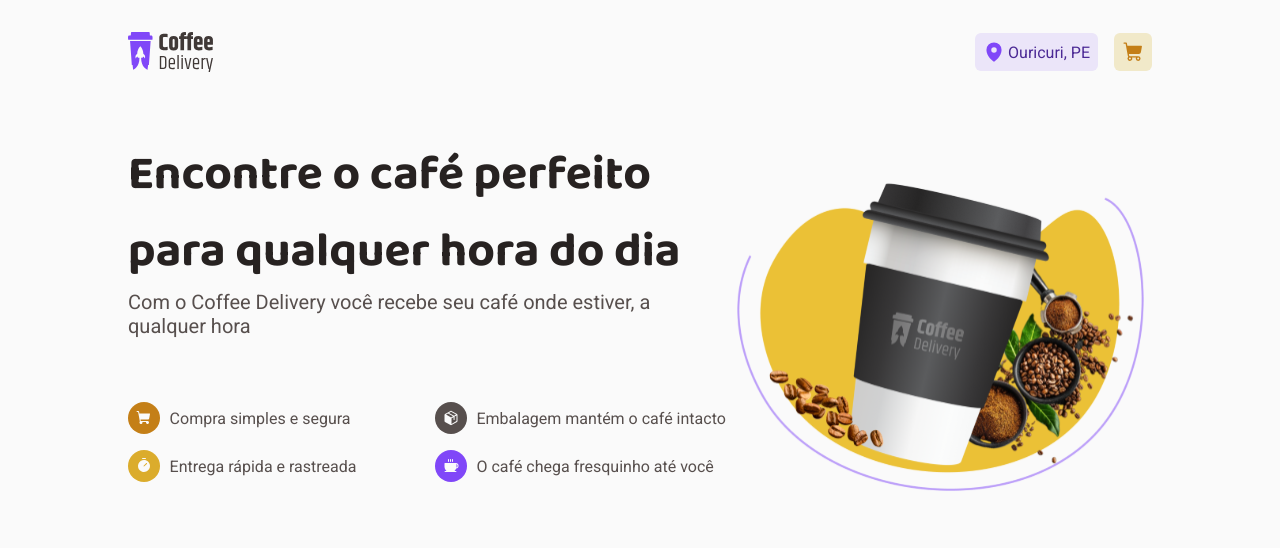
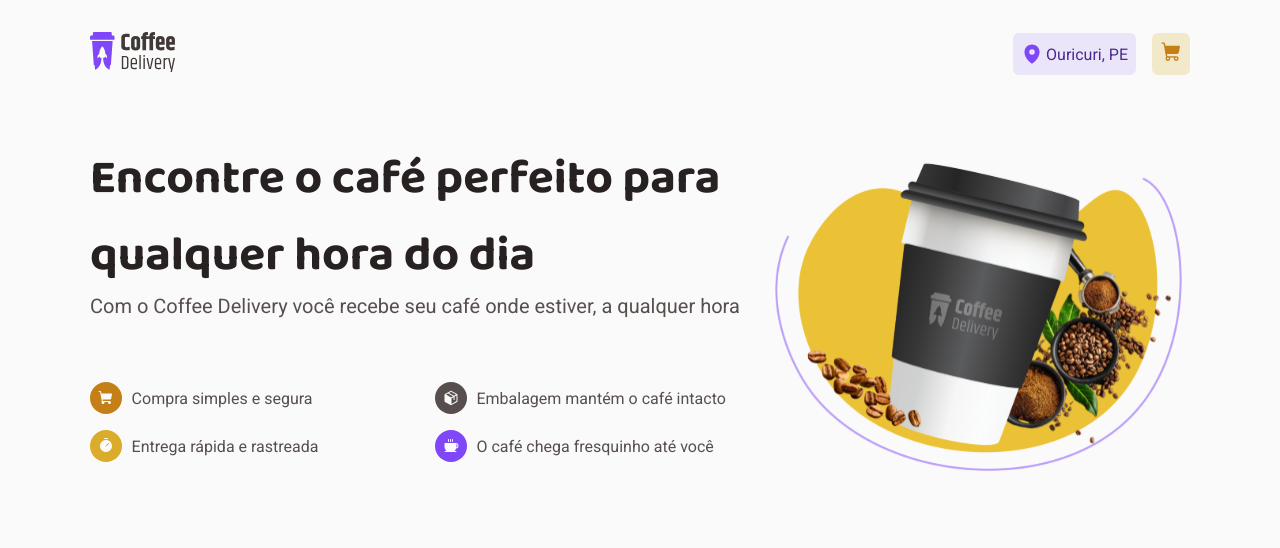
Before and after one commit to tiagosvieira10/coffe-delivery, a React (Vite) app: page / in a window 1280 px wide. Shown: the top 548 px of the page. Built offline with nearby package versions, Linux system fonts and the light colour scheme; the HTML template or start-up script is replaced by a standard one.

Commit message:
alteracoes gerais no projeto

```diff
--- a/src/components/Header/index.tsx
+++ b/src/components/Header/index.tsx
@@ -1,11 +1,23 @@
 import { MapPin, ShoppingCart  } from "@phosphor-icons/react";
 import { HeaderButton, HeaderCarrinho, HeaderContainer } from "./styles";
 import img from '../../assets/logo.svg'
+import { useState } from "react";
+import { Link } from "react-router-dom";
 
 export function Header() {
+  const [cartItemCount, setCarItemCount] = useState(0);
+
+  const incrementCarCount = () => {
+    setCarItemCount(cartItemCount + 1);
+  }
+
+  const countClass = cartItemCount === 0 ? "hidden" : "count";
+
   return (
     <HeaderContainer>
-      <img src={img} alt="" />
+      <Link to='/'>
+        <img src={img} alt="" />
+      </Link>
 
       <HeaderCarrinho>
         <HeaderButton>
@@ -13,9 +25,14 @@
           Ouricuri, PE
         </HeaderButton>
 
-        <HeaderButton variant='yellow' >
-          <ShoppingCart color="#C47F17" weight="fill" size={22}/>
-        </HeaderButton>
+          <HeaderButton variant='yellow'>
+            <Link to='/carrinho' className="carrinho">
+              <ShoppingCart color="#C47F17" weight="fill" size={22}/>
+              <div className={`${countClass}`}>
+                {cartItemCount}
+              </div>
+            </Link>
+          </HeaderButton>
       </HeaderCarrinho>
     </HeaderContainer>
   )
--- a/src/components/Header/styles.ts
+++ b/src/components/Header/styles.ts
@@ -4,18 +4,24 @@
   display: flex;
   justify-content: space-between;
   align-items: center;
-  margin: 2rem 8rem;
+  /* margin: 2rem auto;
+  max-width: 1100px; */
 `
 
 export const HeaderCarrinho = styled.div`
   display: flex;
   gap: 1rem;
+
+  button.carrinho {
+    border: none;
+  }
 `
 
 export const HeaderButton = styled.button`
   display: flex;
   align-items: center;
   justify-content: center;
+
   gap: 0.2rem;
   padding: 0.5rem;
   background-color: ${({theme, variant}) => {
@@ -28,4 +34,28 @@
   border: none;
   border-radius: 6px;
   color: ${({theme}) => theme.colors["brand-purple-dark"]};
+
+  div.count {
+    display: flex;
+    align-items: center;
+    justify-content: center;
+    position: absolute;
+
+    margin-top: -2rem;
+    margin-right: -2rem;
+
+
+    background-color: ${({theme}) => theme.colors["brand-yellow-dark"]};
+    color: white;
+
+    border-radius: 50%;
+    width: 1.25rem;
+    height: 1.25rem;
+
+    font-size: ${({theme}) => theme.textSizes["text-bold-s"]};
+  }
+
+  .hidden {
+    display: none;
+  }
 `
--- a/src/pages/Carrinho/components/index.tsx
+++ /dev/null
@@ -1,3 +0,0 @@
-export function ResumoCoffe() {
-
-}
--- a/src/pages/Carrinho/index.tsx
+++ b/src/pages/Carrinho/index.tsx
@@ -3,6 +3,7 @@
 import { expresso, latte } from "../../assets/coffes";
 import { ActionForCoffeSelected, CarrinhoContainer, CarrinhoMain, CoffeSelect, CoffeSelectContainer, CompletePedido, DescriptionCoffeSelected, EnderecoContainer, HeaderContainerCards, MetodoPagamento, PagamentoContainer, ResumoCoffeSelect, ResumoPedido, ResumoValueSelect, TextareaEndereco } from "./styles";
 import  {ButtonCount}  from "../Home/components/ButtonQuantidade";
+import { Link } from "react-router-dom";
 
 
 export function CarrinhoPage() {
@@ -124,7 +125,9 @@
                 <h4>R$ 24,80</h4>
               </div>
             </ResumoValueSelect>
-            <button className="confirmarPedido" >CONFIRMAR PEDIDO</button>
+            <Link to='/confirmation' className="confirmarPedido">
+              <button>CONFIRMAR PEDIDO</button>
+            </Link>
           </ResumoPedido>
         </CoffeSelect>
       </CarrinhoMain>
--- a/src/pages/Carrinho/styles.ts
+++ b/src/pages/Carrinho/styles.ts
@@ -1,10 +1,11 @@
 import styled from "styled-components";
 
 export const CarrinhoContainer = styled.main`
-
+  margin: 2rem auto;
+  max-width: 1100px;
 `
 export const CarrinhoMain = styled.div`
-  margin: 4rem 8rem;
+  margin: 4rem auto;
   display: flex;
   justify-content: space-between;
   gap: 1.5rem;
@@ -153,7 +154,8 @@
   background-color: ${({theme}) => theme.colors["base-card"]};
   border-radius: 6px 44px 6px 44px;
 
-  button.confirmarPedido {
+  .confirmarPedido {
+    button {
       border: none;
       margin-top: 1rem;
       background-color: ${({theme}) => theme.colors["brand-yellow"]};
@@ -165,6 +167,11 @@
 
       height: 2.8rem;
       width: 23rem;
+
+      &:hover {
+        cursor: pointer;
+      }
+    }
   }
 
 `
--- a/src/pages/Confirmation/index.tsx
+++ b/src/pages/Confirmation/index.tsx
@@ -16,8 +16,8 @@
             <PedidoDescriptionConfirmation>
               <img src={localizacaoEntrega} alt="" />
               <div className="PedidoDescription">
-                <span>Entrega em <strong>Avenida Tamboril, 269</strong></span>
-                <span>Renascença - Ouricuri, PE</span>
+                <span>Entrega em <strong>Rua dos Alfeneiros, 7</strong></span>
+                <span>Centro - Ouricuri, PE</span>
               </div>
             </PedidoDescriptionConfirmation>
 
--- a/src/pages/Confirmation/styles.ts
+++ b/src/pages/Confirmation/styles.ts
@@ -1,10 +1,11 @@
 import styled from "styled-components";
 
 export const ConfirmationContainer = styled.div`
-
+  margin: 2rem auto;
+  max-width: 1100px;
 `
 export const ConfimationMain = styled.div`
-  margin: 7rem 8rem;
+  margin: 7rem auto;
   display: flex;
   justify-content: space-between;
 `
--- a/src/pages/Home/index.tsx
+++ b/src/pages/Home/index.tsx
@@ -6,7 +6,9 @@
 import { ShoppingCart } from "@phosphor-icons/react";
 import { ButtonCount } from "./components/ButtonQuantidade";
 
+
 export function Home() {
+
   return (
     <HomeContainer>
       <Header/>
@@ -74,7 +76,7 @@
             <CoffePrice>
               <h5><strong>R$</strong>9,90</h5>
               <ButtonCount/>
-              <button>
+              <button className="car">
                 <ShoppingCart color="white" weight="fill" size={22}/>
               </button>
             </CoffePrice>
@@ -265,7 +267,7 @@
               <button className="itensPreparo">ESPECIAL</button>
             </CoffeItens>
             <h4>Árabe</h4>
-            <span>uma versão do café fabricado em grãos de Coffea arabica</span>
+            <span>Uma versão do café fabricado em grãos de Coffea arabica</span>
 
             <CoffePrice>
               <h5><strong>R$</strong>9,90</h5>
--- a/src/pages/Home/styles.ts
+++ b/src/pages/Home/styles.ts
@@ -1,11 +1,12 @@
 import styled from "styled-components";
 
 export const HomeContainer = styled.main`
-
+  margin: 2rem auto;
+  max-width: 1100px;
 `
 
 export const HomeApresentation = styled.div`
-  margin: 4rem 8rem;
+  margin: 4rem auto;
   display: flex;
 
   img {
@@ -62,7 +63,7 @@
 
 
 export const CoffeMenu = styled.div`
-  margin: 4rem 8rem;
+  margin: 4rem auto;
 
   h2 {
     font-family: ${({theme}) => theme.fonts.title};
@@ -74,9 +75,10 @@
 export const CoffeCards = styled.div`
   display: flex;
   flex-wrap: wrap;
+  margin: 2rem auto;
 
-  margin-top: 2rem;
-  gap: 1.5rem;
+  /* margin-top: 2rem; */
+  gap: 3rem;
 
 `
 
@@ -159,6 +161,10 @@
     background-color: ${({theme}) => theme.colors["brand-purple-dark"]};
     padding: 0.5rem;
     border-radius: 6px;
+
+    &:hover {
+      cursor: pointer;
+    }
   }
 
   div {
```
Also changed, not shown: src/pages/Carrinho/components/styles.ts (deleted). Lines whose indentation alone changed are shown as unchanged.
